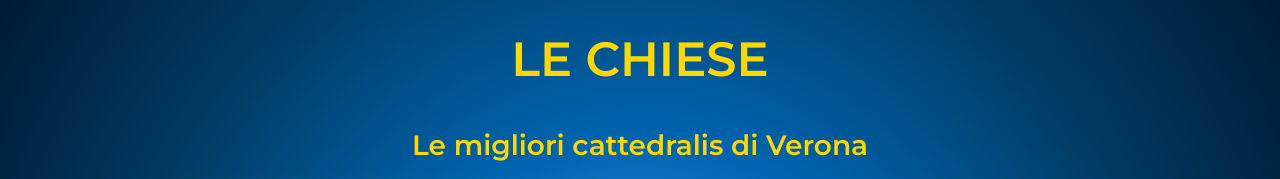
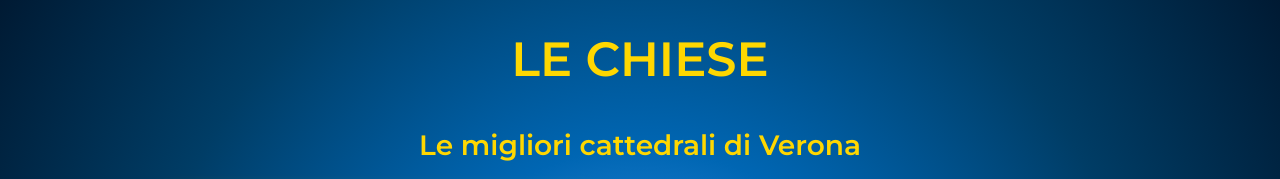
Before and after one commit to Riccardo181/Riccardo181.github.io, a plain HTML site: page chiese.html in a window 1280 px wide. Shown: the top 179 px of the page. Drawn offline with Linux system fonts and the light colour scheme.

Commit message:
correzzione

```diff
--- a/chiese.html
+++ b/chiese.html
@@ -10,7 +10,7 @@
 <body class="scroll-page">
 
     <h1 class="titolo-principale">LE CHIESE</h1>
-    <h2 class="sottotitolo">Le migliori cattedralis di Verona</h2>
+    <h2 class="sottotitolo">Le migliori cattedrali di Verona</h2>
 
     <!-- Cattedrale di Verona -->
     <div class="row">
```
